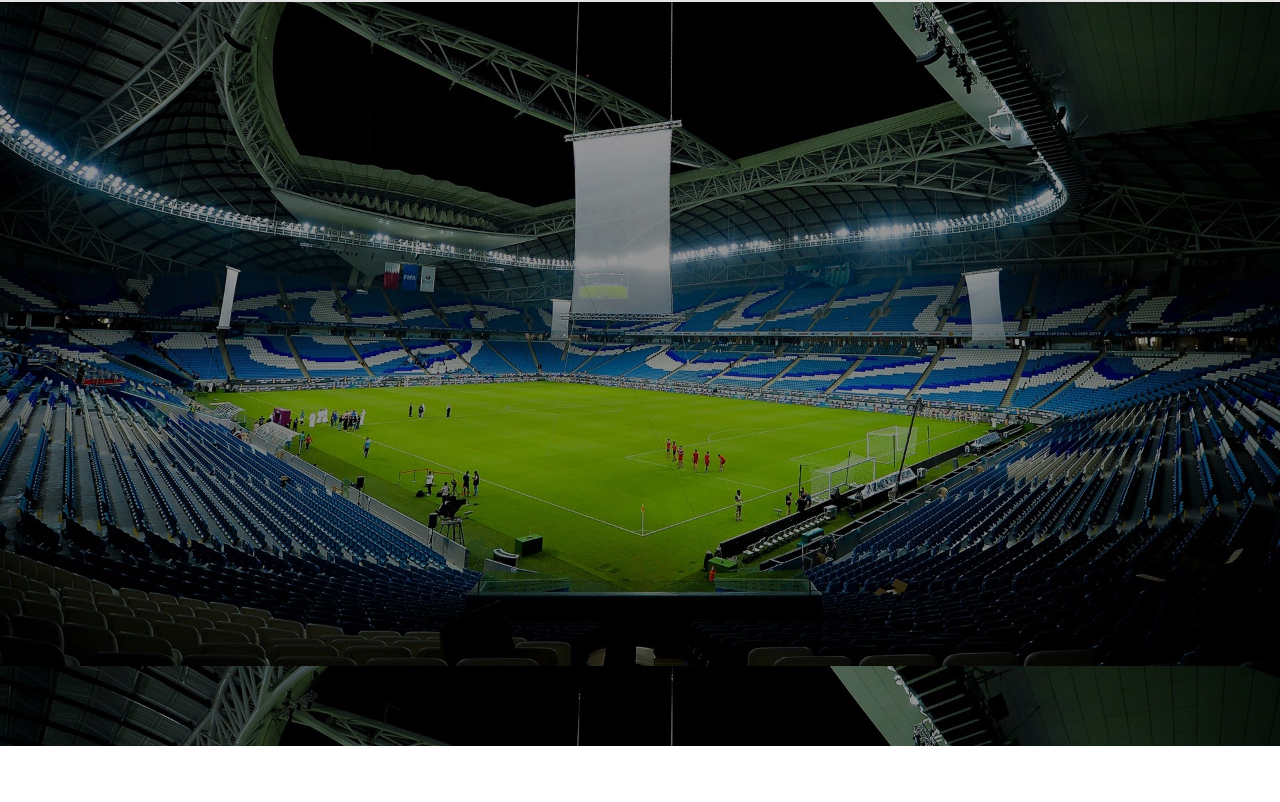
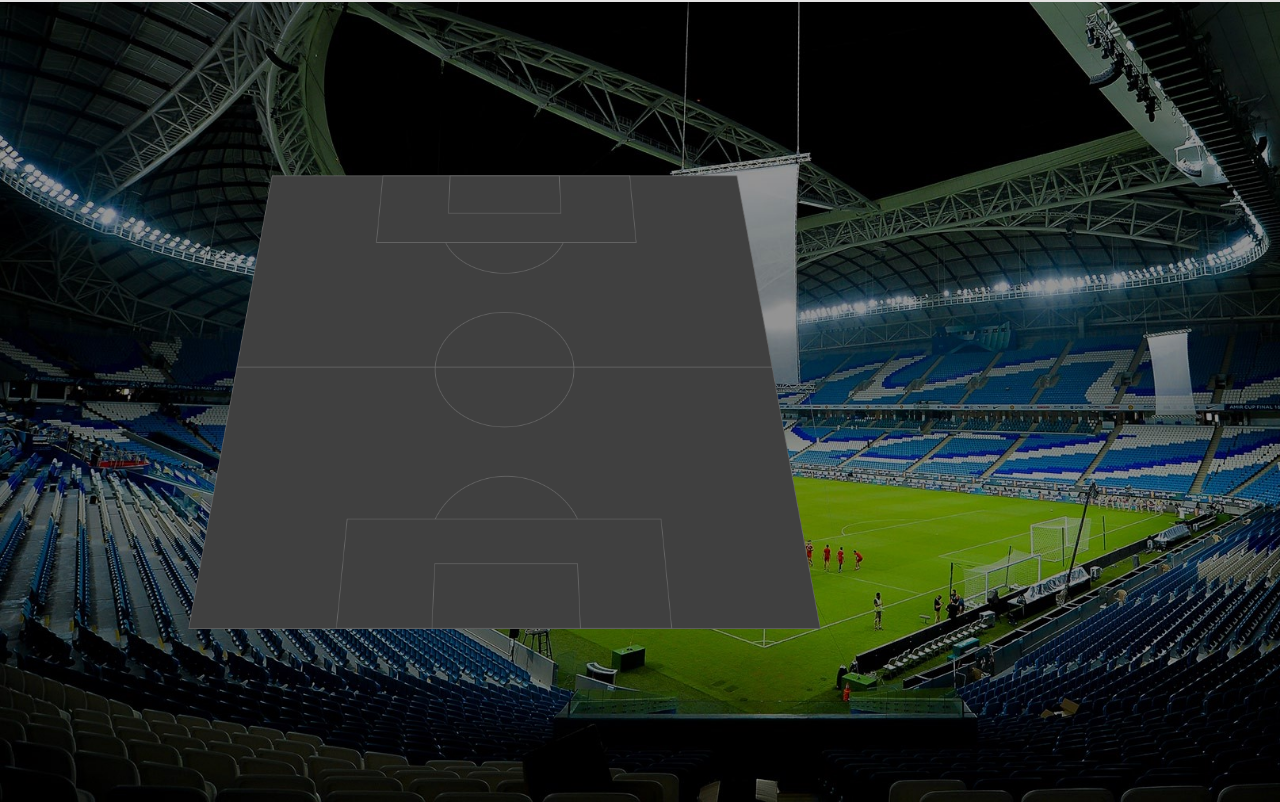
Before and after one commit to fatima-ezzahraalouane/FUT-Champions-Web-App, a plain HTML site: page index.html in a window 1280 px wide. Shown: the part 54-856 px from the top of the page. Before the commit the page ends 800 px from the top, so only its background shows below. Drawn offline with nearby package versions, Linux system fonts and the light colour scheme.

Commit message:
#1 supprimer des photos

```diff
--- a/index.html
+++ b/index.html
@@ -14,15 +14,19 @@
 
     <!-- Header -->
     <header class="d-flex justify-content-between align-items-center p-2">
-        <img class="logoFUT" src="./src/assets/images/lg-removebg-preview.png" alt="logoFUT">
+        <img src="./src/assets/images/lg-removebg-preview.png" alt="logoFUT">
         <div class="d-flex align-items-center">
             <button id="ajouterjoueur" class="btn btn-light rounded-pill me-2 fw-semibold" aria-label="Ajouter Joueur">Ajouter Joueur</button>
         </div>
     </header>
 
     <!-- Main -->
-     <main class="container-fluide d-flex justify-content-center align-items-center">
+     <main class="d-flex justify-content-center align-items-center">
         <!-- Stad -->
+         <div class="stadium-container">
+            <img src="./src/assets/images/stade.png" alt="stade" class="stadium-image">
+
+         </div>
 
      </main>
 
--- a/src/assets/css/style.css
+++ b/src/assets/css/style.css
@@ -8,9 +8,29 @@ body {
 
 header {
     background: rgb(228, 227, 227);
+    /* padding: 10px 20px; */
+
 }
 
-.logoFUT {
+header img {
     height: 40px;
     width: 45px;
 }
+
+main {
+    position: relative;
+    height: 100vh;
+
+}
+
+/* .stadium-container {
+    position: relative;
+    width: 90%;
+    max-width: 1200px;
+    aspect-ratio: 16/9;
+} */
+
+.stadium-image {
+    width: 70%;
+    height: auto;
+}
```
Also changed, not shown: src/assets/images/back.jpg (deleted), src/assets/images/logoFUT.png (deleted).
